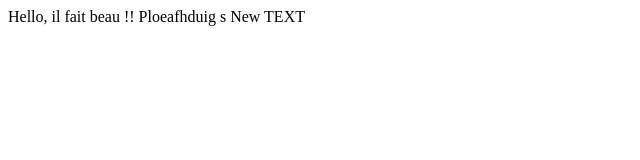
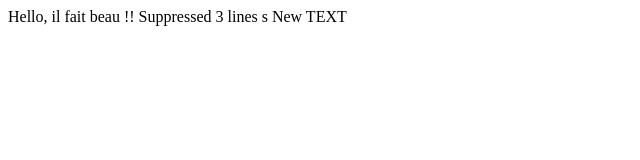
Before and after one commit to SanGarmon/wired-website, a plain HTML site: page index.html in a window 1280 px wide. Shown: the full height of the page, 0-640 px from the left. Drawn offline with Linux system fonts and the light colour scheme.

Commit message:
test suppression

```diff
--- a/index.html
+++ b/index.html
@@ -6,10 +6,9 @@
   </head>
   <body>
     Hello, il fait beau !!
-    Ploeafhduig
 
 
-
+    Suppressed 3 lines
 
     s
 
```
